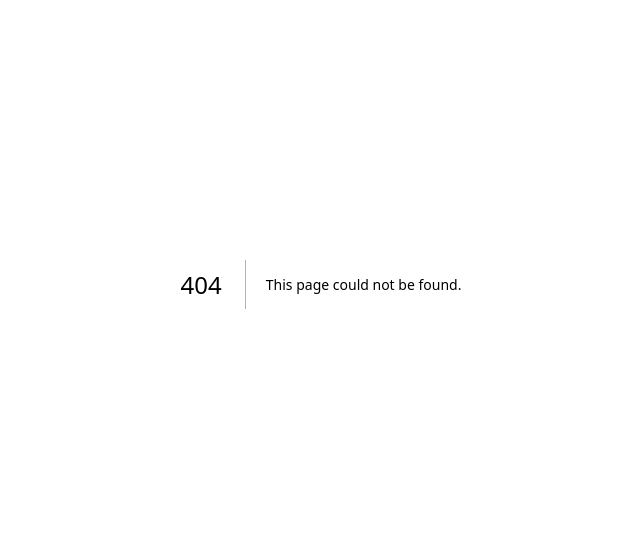
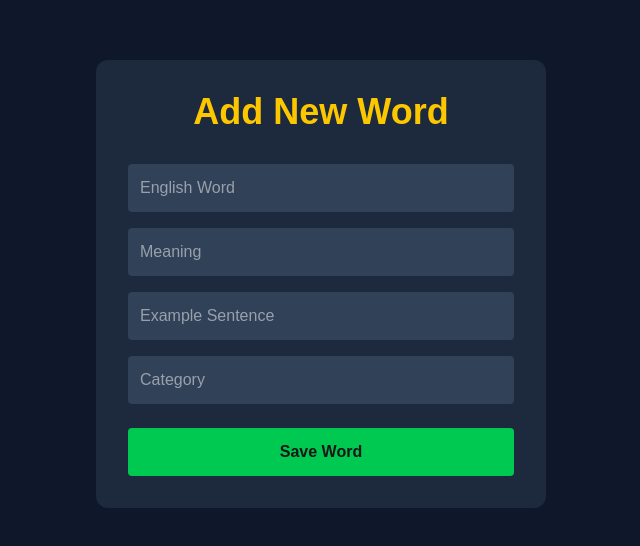
Before and after one commit to amankhanna00056-boop/wordhub, a Next.js app: page /add-word in a window 1280 px wide. Before the commit this address had no page. Shown: the part 116-662 px from the top of the page, without its empty margins (319-959 px from the left). Built offline with nearby package versions, Linux system fonts and the light colour scheme.

Commit message:
Day 6 Completed - Login, Dashboard, Add Word, View Words

```diff
--- /dev/null
+++ b/app/add-word/page.tsx
@@ -0,0 +1,85 @@
+"use client";
+
+import { useState } from "react";
+import { db } from "../firebase";
+import { collection, addDoc, serverTimestamp } from "firebase/firestore";
+
+export default function AddWordPage() {
+  const [word, setWord] = useState("");
+  const [meaning, setMeaning] = useState("");
+  const [example, setExample] = useState("");
+  const [category, setCategory] = useState("");
+
+  const saveWord = async () => {
+    if (!word || !meaning) {
+      alert("Please fill required fields");
+      return;
+    }
+
+    try {
+      await addDoc(collection(db, "words"), {
+        word,
+        meaning,
+        example,
+        category,
+        createdAt: serverTimestamp(),
+      });
+
+      alert("Word Saved Successfully!");
+
+      setWord("");
+      setMeaning("");
+      setExample("");
+      setCategory("");
+
+    } catch (error) {
+      console.error(error);
+      alert("Error saving word");
+    }
+  };
+
+  return (
+    <main className="min-h-screen flex items-center justify-center bg-slate-900">
+      <div className="bg-slate-800 p-8 rounded-xl w-[450px]">
+        <h1 className="text-4xl font-bold text-yellow-400 text-center mb-8">
+          Add New Word
+        </h1>
+
+        <input
+          value={word}
+          onChange={(e) => setWord(e.target.value)}
+          placeholder="English Word"
+          className="w-full p-3 mb-4 rounded bg-slate-700 text-white"
+        />
+
+        <input
+          value={meaning}
+          onChange={(e) => setMeaning(e.target.value)}
+          placeholder="Meaning"
+          className="w-full p-3 mb-4 rounded bg-slate-700 text-white"
+        />
+
+        <input
+          value={example}
+          onChange={(e) => setExample(e.target.value)}
+          placeholder="Example Sentence"
+          className="w-full p-3 mb-4 rounded bg-slate-700 text-white"
+        />
+
+        <input
+          value={category}
+          onChange={(e) => setCategory(e.target.value)}
+          placeholder="Category"
+          className="w-full p-3 mb-6 rounded bg-slate-700 text-white"
+        />
+
+        <button
+          onClick={saveWord}
+          className="w-full bg-green-500 hover:bg-green-600 py-3 rounded font-bold"
+        >
+          Save Word
+        </button>
+      </div>
+    </main>
+  );
+}
--- a/app/dashboard/page.tsx
+++ b/app/dashboard/page.tsx
@@ -27,6 +27,13 @@ export default function Dashboard() {
       </button>
 
       <button
+        onClick={() => (window.location.href = "/words")}
+        className="mt-4 bg-blue-500 px-6 py-3 rounded-lg font-bold hover:bg-blue-600"
+      >
+        📚 View All Words
+      </button>
+
+      <button
         onClick={handleLogout}
         className="mt-4 bg-red-500 px-6 py-3 rounded-lg font-bold hover:bg-red-600"
       >
--- /dev/null
+++ b/app/words/page.tsx
@@ -0,0 +1,69 @@
+"use client";
+
+import { useEffect, useState } from "react";
+import { db } from "../firebase";
+import { collection, getDocs } from "firebase/firestore";
+
+interface Word {
+  id: string;
+  word: string;
+  meaning: string;
+  example: string;
+  category: string;
+}
+
+export default function WordsPage() {
+  const [words, setWords] = useState<Word[]>([]);
+
+  useEffect(() => {
+    loadWords();
+  }, []);
+
+  const loadWords = async () => {
+    const snapshot = await getDocs(collection(db, "words"));
+
+    const data = snapshot.docs.map((doc) => ({
+      id: doc.id,
+      ...(doc.data() as Omit<Word, "id">),
+    }));
+
+    setWords(data);
+  };
+
+  return (
+    <main className="min-h-screen bg-slate-900 text-white p-8">
+      <h1 className="text-4xl font-bold text-yellow-400 mb-8">
+        📚 All Words
+      </h1>
+
+      {words.length === 0 ? (
+        <p className="text-gray-400">No words found.</p>
+      ) : (
+        <div className="space-y-4">
+          {words.map((item) => (
+            <div
+              key={item.id}
+              className="bg-slate-800 p-5 rounded-xl shadow"
+            >
+              <h2 className="text-2xl font-bold text-green-400">
+                {item.word}
+              </h2>
+
+              <p className="mt-2">
+                <b>Meaning:</b> {item.meaning}
+              </p>
+
+              <p className="mt-2">
+                <b>Example:</b> {item.example}
+              </p>
+
+              <p className="mt-2">
+                <b>Category:</b> {item.category}
+              </p>
+            </div>
+          ))}
+        </div>
+      )}
+    </main>
+  );
+}
```
